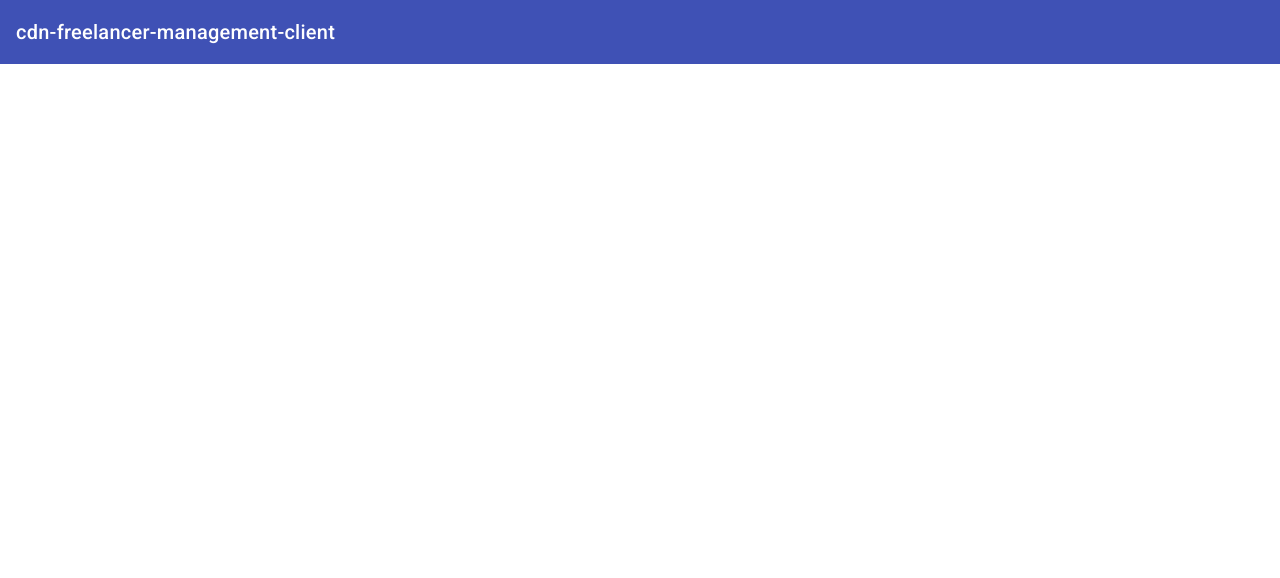
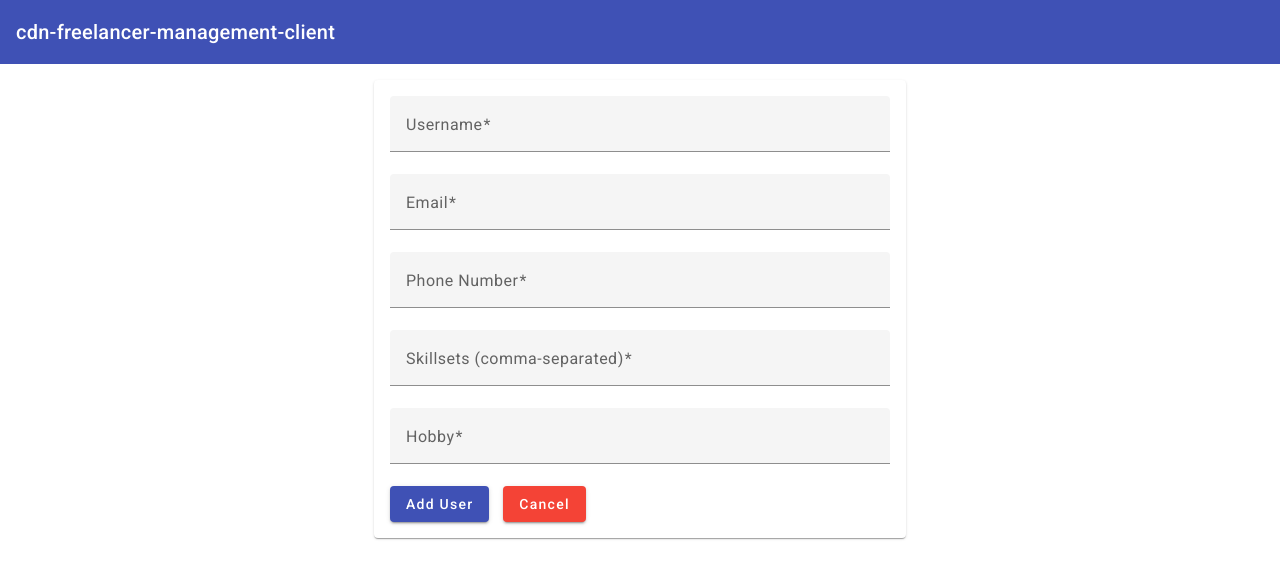
Before and after one commit to asrulazwan0/cdn-freelancer-management-client, an Angular app: page /users/add in a window 1280 px wide. Before the commit this address led to /. Shown: the top 578 px of the page. Built offline with nearby package versions, Linux system fonts and the light colour scheme.

Commit message:
feat: Implement add user functionality

```diff
--- /dev/null
+++ b/src/app/add-user/add-user.component.css
@@ -0,0 +1,24 @@
+:host {
+  display: flex;
+  flex-direction: column;
+  align-items: flex-start;
+}
+
+.form {
+  min-width: 150px;
+  max-width: 500px;
+  width: 100%;
+}
+
+.full-width {
+  width: 100%;
+}
+
+button {
+  margin-right: 1em;
+}
+
+.error-message {
+    color: red;
+    margin-bottom: 1em;
+}
--- /dev/null
+++ b/src/app/add-user/add-user.component.html
@@ -0,0 +1,41 @@
+<mat-card>
+  <mat-card-content>
+    <div *ngIf="errorMessage" class="error-message">
+      {{ errorMessage }}
+    </div>
+
+    <form [formGroup]="userForm" class="form">
+      <mat-form-field appearance="fill" class="full-width">
+        <mat-label>Username</mat-label>
+        <input matInput formControlName="username" placeholder="Username" />
+      </mat-form-field>
+
+      <mat-form-field appearance="fill" class="full-width">
+        <mat-label>Email</mat-label>
+        <input matInput formControlName="email" placeholder="Email" />
+      </mat-form-field>
+
+      <mat-form-field appearance="fill" class="full-width">
+        <mat-label>Phone Number</mat-label>
+        <input
+          matInput
+          formControlName="phoneNumber"
+          placeholder="Phone Number"
+        />
+      </mat-form-field>
+
+      <mat-form-field appearance="fill" class="full-width">
+        <mat-label>Skillsets (comma-separated)</mat-label>
+        <input matInput formControlName="skillsets" placeholder="Skillsets" />
+      </mat-form-field>
+
+      <mat-form-field appearance="fill" class="full-width">
+        <mat-label>Hobby</mat-label>
+        <input matInput formControlName="hobby" placeholder="Hobby" />
+      </mat-form-field>
+
+      <button mat-raised-button color="primary" (click)="addUser()">Add User</button>
+      <button mat-raised-button color="warn" (click)="cancel()">Cancel</button>
+    </form>
+  </mat-card-content>
+</mat-card>
--- /dev/null
+++ b/src/app/add-user/add-user.component.ts
@@ -0,0 +1,67 @@
+import { Component } from '@angular/core';
+import { Router } from '@angular/router';
+import { FormBuilder, FormGroup, Validators } from '@angular/forms';
+import { MatSnackBar } from '@angular/material/snack-bar';
+import { UserService } from '../user.service';
+
+@Component({
+  selector: 'app-add-user',
+  templateUrl: './add-user.component.html',
+  styleUrls: ['./add-user.component.css'],
+})
+export class AddUserComponent {
+  userForm: FormGroup;
+  errorMessage: string = '';
+
+  constructor(
+    private fb: FormBuilder,
+    private userService: UserService,
+    private router: Router,
+    private snackBar: MatSnackBar
+  ) {
+    this.userForm = this.fb.group({
+      username: ['', [Validators.required]],
+      email: ['', [Validators.required, Validators.email]],
+      phoneNumber: ['', [Validators.required]],
+      skillsets: ['', [Validators.required]],
+      hobby: ['', [Validators.required]],
+    });
+  }
+
+  cancel() {
+    this.router.navigate(['/users']);
+  }
+
+  addUser() {
+    this.errorMessage = '';
+
+    if (this.userForm.invalid) {
+      this.errorMessage = 'Please fill out all the required fields.';
+      return;
+    }
+
+    const userFormValue = this.userForm.value;
+    userFormValue.skillsets = userFormValue.skillsets
+      .split(',')
+      .map((skill: string) => skill.trim());
+
+    this.userService.createUser(userFormValue).subscribe({
+      next: (data) => {
+        this.snackBar.open('Success: User added', 'Close', {
+          duration: 5000,
+          panelClass: ['success-snackbar'],
+          horizontalPosition: 'center',
+          verticalPosition: 'top'
+        });
+      },
+      error: (error) => {
+        this.snackBar.open(`Error: ${error.error.message}`, 'Close', {
+          duration: 5000,
+          panelClass: ['error-snackbar'],
+          horizontalPosition: 'center',
+          verticalPosition: 'top'
+        });
+      },
+    });
+  }
+}
--- a/src/app/app-routing.module.ts
+++ b/src/app/app-routing.module.ts
@@ -1,10 +1,12 @@
 import { NgModule } from '@angular/core';
 import { RouterModule, Routes } from '@angular/router';
 import { UserListComponent } from './user-list/user-list.component';
+import { AddUserComponent } from './add-user/add-user.component';
 
 const routes: Routes = [
   { path: '', redirectTo: 'users', pathMatch: 'full' },
   { path: 'users', component: UserListComponent },
+  { path: 'users/add', component: AddUserComponent }
 ];
 
 @NgModule({
--- a/src/app/app.component.css
+++ b/src/app/app.component.css
@@ -1,3 +1,6 @@
 .content {
   margin: 1em;
+  display: flex;
+  justify-content: center;
+  align-items: center;
 }
--- a/src/app/user-list/user-list.component.css
+++ b/src/app/user-list/user-list.component.css
@@ -1,3 +1,7 @@
 table {
   width: 100%;
 }
+
+.button-container {
+  padding-bottom: 16px;
+}
--- a/src/app/user-list/user-list.component.html
+++ b/src/app/user-list/user-list.component.html
@@ -1,3 +1,9 @@
+<div class="button-container">
+  <button mat-raised-button (click)="addUser()">
+    Add User
+  </button>
+</div>
+
 <table mat-table [dataSource]="users" class="mat-elevation-z8">
   <ng-container matColumnDef="username">
     <th mat-header-cell *matHeaderCellDef>Username</th>
--- a/src/app/user-list/user-list.component.ts
+++ b/src/app/user-list/user-list.component.ts
@@ -1,4 +1,5 @@
 import { Component, OnInit } from '@angular/core';
+import { Router } from '@angular/router';
 import { UserService } from '../user.service';
 import { User } from '../user.model';
 
@@ -17,7 +18,7 @@ export class UserListComponent implements OnInit {
   ];
   users: User[] = [];
 
-  constructor(private userService: UserService) {}
+  constructor(private userService: UserService, private router: Router) {}
 
   ngOnInit() {
     this.userService.getUsers().subscribe({
@@ -29,4 +30,8 @@ export class UserListComponent implements OnInit {
       },
     });
   }
+
+  addUser() {
+    this.router.navigate(['/users/add']);
+  }
 }
```
Also changed, not shown: src/app/app.module.ts (+15 -1 lines), 1 other file (tests, documents, lock files or other folders).
